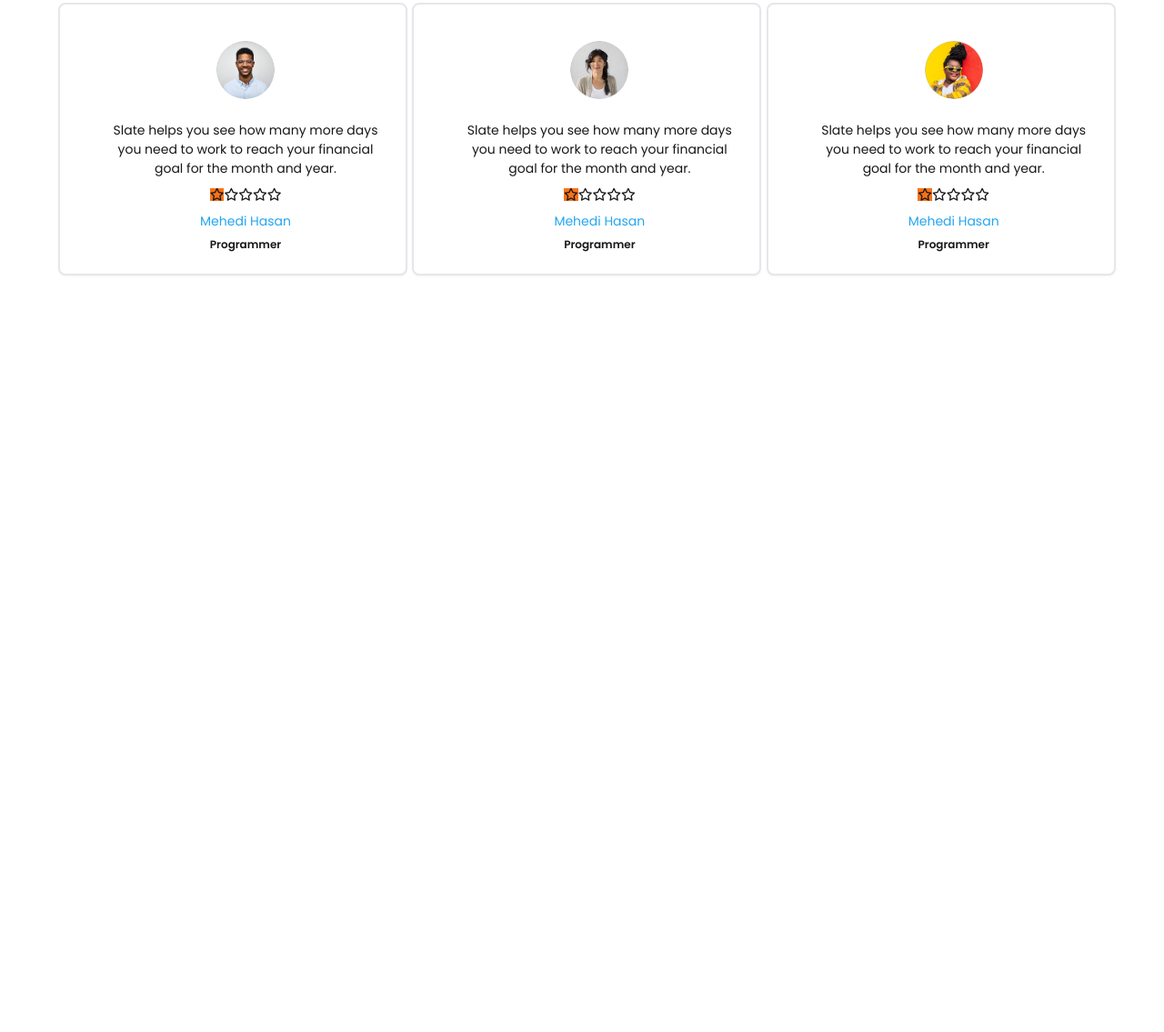
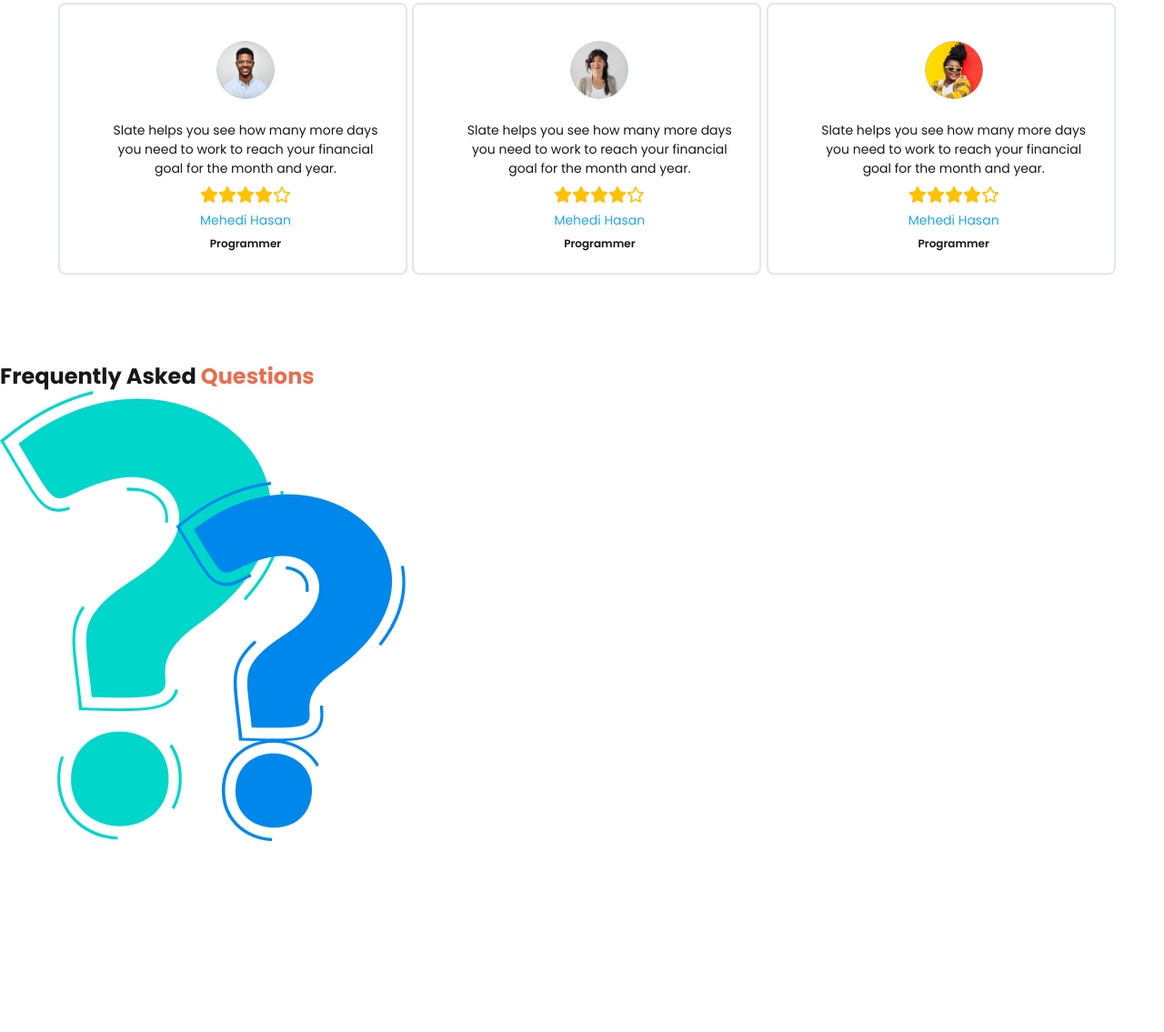
Before and after one commit to mehedi2486/Bike-Store, a plain HTML site: page index.html in a window 1280 px wide. Shown: the part 1754-2889 px from the top of the page at 91% size. Before the commit the page ends 2153 px from the top, so only its background shows below. Drawn offline with nearby package versions, Linux system fonts and the light colour scheme.

```diff
--- a/index.html
+++ b/index.html
@@ -231,11 +231,11 @@
                             goal for the month and year.
                         </p>
                         <div class="grid grid-cols-5">
-                            <div> <i class="fa-regular fa-star bg-orange-500 "></i></div>
-                            <div> <i class="fa-regular fa-star "></i></div>
-                            <div> <i class="fa-regular fa-star "></i></div>
-                            <div> <i class="fa-regular fa-star "></i></div>
-                            <div> <i class="fa-regular fa-star "></i></div>
+                            <img src="./images/icons/star-solid.svg" class="w-5 h-5" alt="icon" />
+                            <img src="./images/icons/star-solid.svg" class="w-5 h-5" alt="icon" />
+                            <img src="./images/icons/star-solid.svg" class="w-5 h-5" alt="icon" />
+                            <img src="./images/icons/star-solid.svg" class="w-5 h-5" alt="icon" />
+                            <img src="./images/icons/star-regular.svg" class="w-5 h-5" alt="icon" />
 
                         </div>
 
@@ -257,11 +257,12 @@
                             goal for the month and year.
                         </p>
                         <div class="grid grid-cols-5">
-                            <div> <i class="fa-regular fa-star bg-orange-500 "></i></div>
-                            <div> <i class="fa-regular fa-star "></i></div>
-                            <div> <i class="fa-regular fa-star "></i></div>
-                            <div> <i class="fa-regular fa-star "></i></div>
-                            <div> <i class="fa-regular fa-star "></i></div>
+                            <img src="./images/icons/star-solid.svg" class="w-5 h-5" alt="icon" />
+                            <img src="./images/icons/star-solid.svg" class="w-5 h-5" alt="icon" />
+                            <img src="./images/icons/star-solid.svg" class="w-5 h-5" alt="icon" />
+                            <img src="./images/icons/star-solid.svg" class="w-5 h-5" alt="icon" />
+                            <img src="./images/icons/star-regular.svg" class="w-5 h-5" alt="icon" />
+
 
                         </div>
 
@@ -271,7 +272,6 @@
 
                     </div>
                 </div>
-
                 <!-- card 3 -->
                 <div class="card bg-base-100 w-96 pl-7 shadow-sm border-2">
                     <figure class="px-36 pt-10">
@@ -284,11 +284,12 @@
                             goal for the month and year.
                         </p>
                         <div class="grid grid-cols-5">
-                            <div> <i class="fa-regular fa-star bg-orange-500 "></i></div>
-                            <div> <i class="fa-regular fa-star "></i></div>
-                            <div> <i class="fa-regular fa-star "></i></div>
-                            <div> <i class="fa-regular fa-star "></i></div>
-                            <div> <i class="fa-regular fa-star "></i></div>
+                            <img src="./images/icons/star-solid.svg" class="w-5 h-5" alt="icon" />
+                            <img src="./images/icons/star-solid.svg" class="w-5 h-5" alt="icon" />
+                            <img src="./images/icons/star-solid.svg" class="w-5 h-5" alt="icon" />
+                            <img src="./images/icons/star-solid.svg" class="w-5 h-5" alt="icon" />
+                            <img src="./images/icons/star-regular.svg" class="w-5 h-5" alt="icon" />
+
 
                         </div>
 
@@ -298,13 +299,53 @@
 
                     </div>
                 </div>
+
             </div>
+        </section>
+
+
+        <section class="text-center mt-24 mb-24">
+
         </section>
 
     </header>
 
     <!-- Main Section -->
-    <main class="md:container md:mx-auto"></main>
+    <main class="md:container md:mx-auto">
+
+        <h1 class="font-bold text-2xl">Frequently Asked <span class="text-bike-color">Questions</span></h1>
+
+        <div class="">
+            <div class="flex">
+                <img src="./images/others/faq.png" alt="">
+            </div>
+            <!-- Faq -->
+
+            <div >
+                <div class="collapse collapse-plus bg-base-100 border border-base-300">
+                    <input type="radio" name="my-accordion-3" checked="checked" />
+                    <div class="collapse-title font-semibold">How do I create an account?</div>
+                    <div class="collapse-content text-sm">Click the "Sign Up" button in the top right corner and follow
+                        the registration process.</div>
+                </div>
+                <div class="collapse collapse-plus bg-base-100 border border-base-300">
+                    <input type="radio" name="my-accordion-3" />
+                    <div class="collapse-title font-semibold">I forgot my password. What should I do?</div>
+                    <div class="collapse-content text-sm">Click on "Forgot Password" on the login page and follow the
+                        instructions sent to your email.</div>
+                </div>
+                <div class="collapse collapse-plus bg-base-100 border border-base-300">
+                    <input type="radio" name="my-accordion-3" />
+                    <div class="collapse-title font-semibold">How do I update my profile information?</div>
+                    <div class="collapse-content text-sm">Go to "My Account" settings and select "Edit Profile" to make
+                        changes.</div>
+                </div>
+            </div>
+
+        </div>
+
+
+    </main>
 
     <!-- Footer Section -->
     <footer></footer>
```
Also changed, not shown: pactice.html (added, +30 -0 lines).
